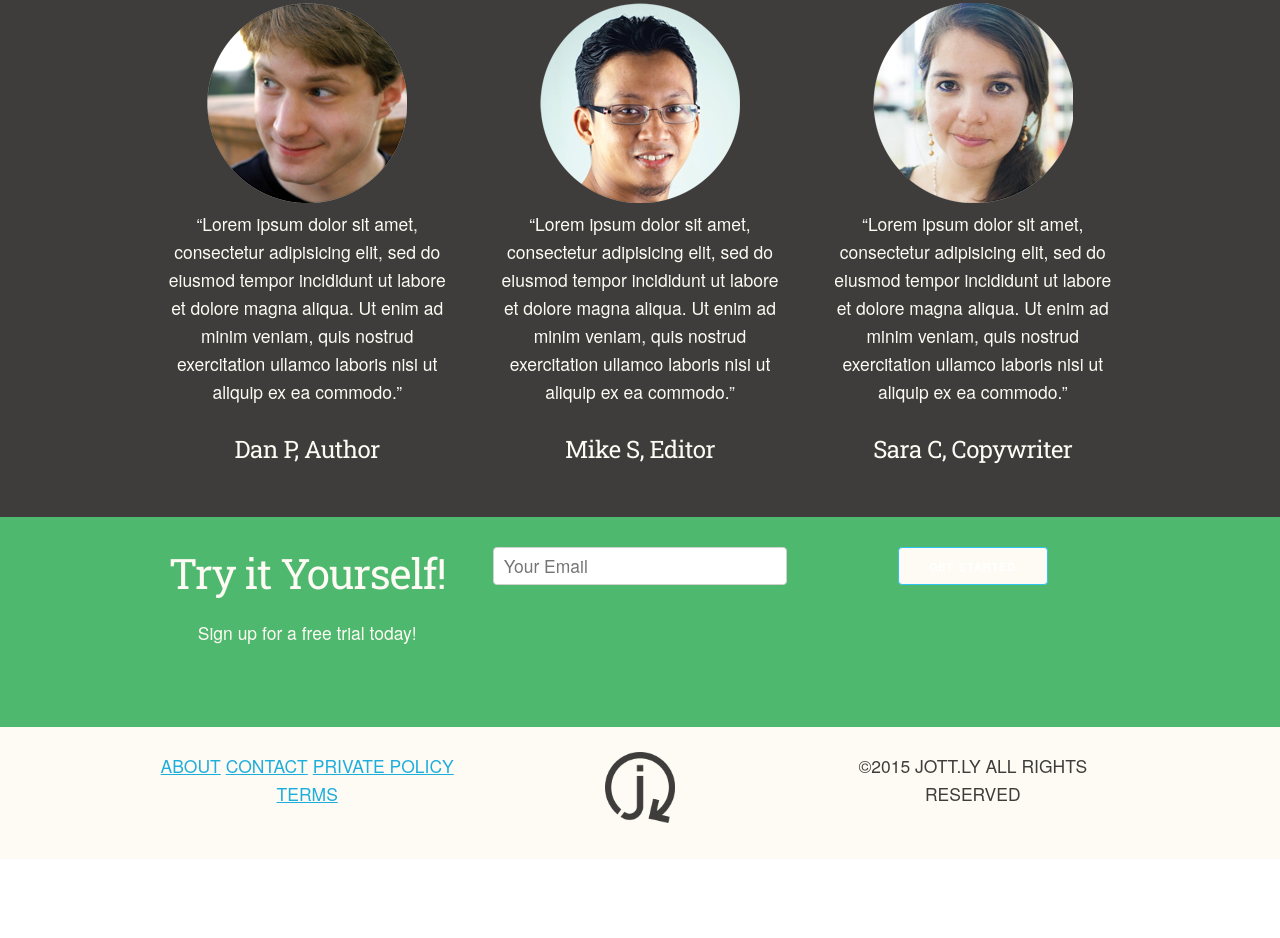
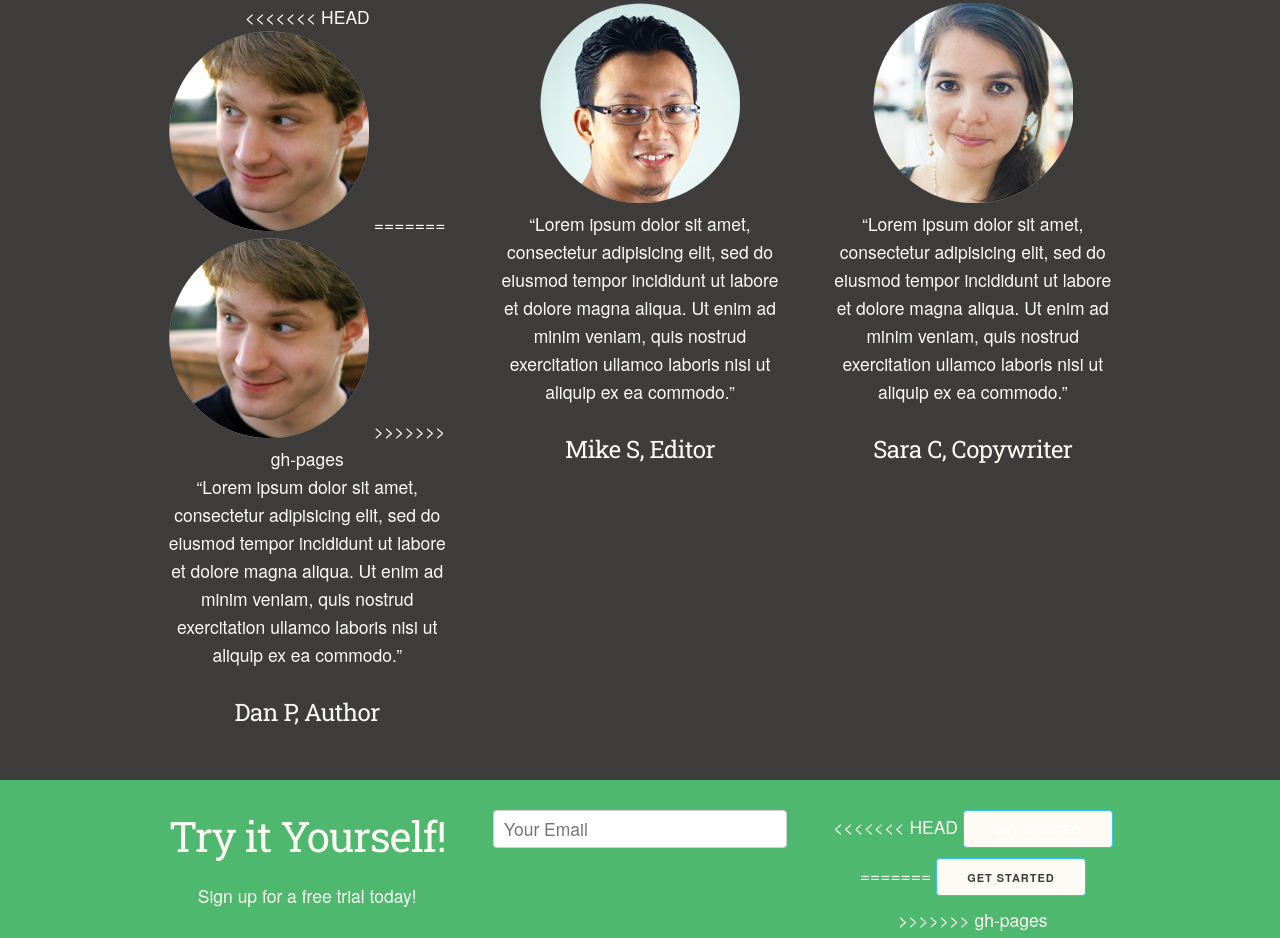
Before and after one commit to thedoorkeep/Jottly, a website: page index.html in a window 1280 px wide. Shown: the part 1385-2323 px from the top of the page. Before the commit the page ends 2244 px from the top, so only its background shows below. Drawn offline with Linux system fonts and the light colour scheme; a web font is replaced by a local one.

Commit message:
work dammit

```diff
--- a/index.html
+++ b/index.html
@@ -95,7 +95,11 @@
               </div>
               <div class="row">
                 <div class="one-third column">
+<<<<<<< HEAD
                   <img src="images/Dan.png">
+=======
+                  <img src="images/dan.png">
+>>>>>>> gh-pages
                   <p>“Lorem ipsum dolor sit amet, consectetur adipisicing elit, sed do eiusmod tempor incididunt ut labore et dolore magna aliqua. Ut enim ad minim veniam, quis nostrud exercitation ullamco laboris nisi ut aliquip ex ea commodo.”</p>
                   <h5>Dan P, Author</h5>
                 </div>
@@ -126,9 +130,15 @@
                 <input class="u-full-width" type="email" placeholder="Your Email" id="exampleEmailInput">
               </div>
               <div class="one-third column">
+<<<<<<< HEAD
                 <span class="black">
                 <button onclick="myFunction()" class="button-primary">Get Started</button>
                 </span>
+=======
+
+                <button onclick="myFunction()" class="button-primary"><span class="black">Get Started<span class="black"></button>
+
+>>>>>>> gh-pages
               </div>
             </div>
           </div>
```
